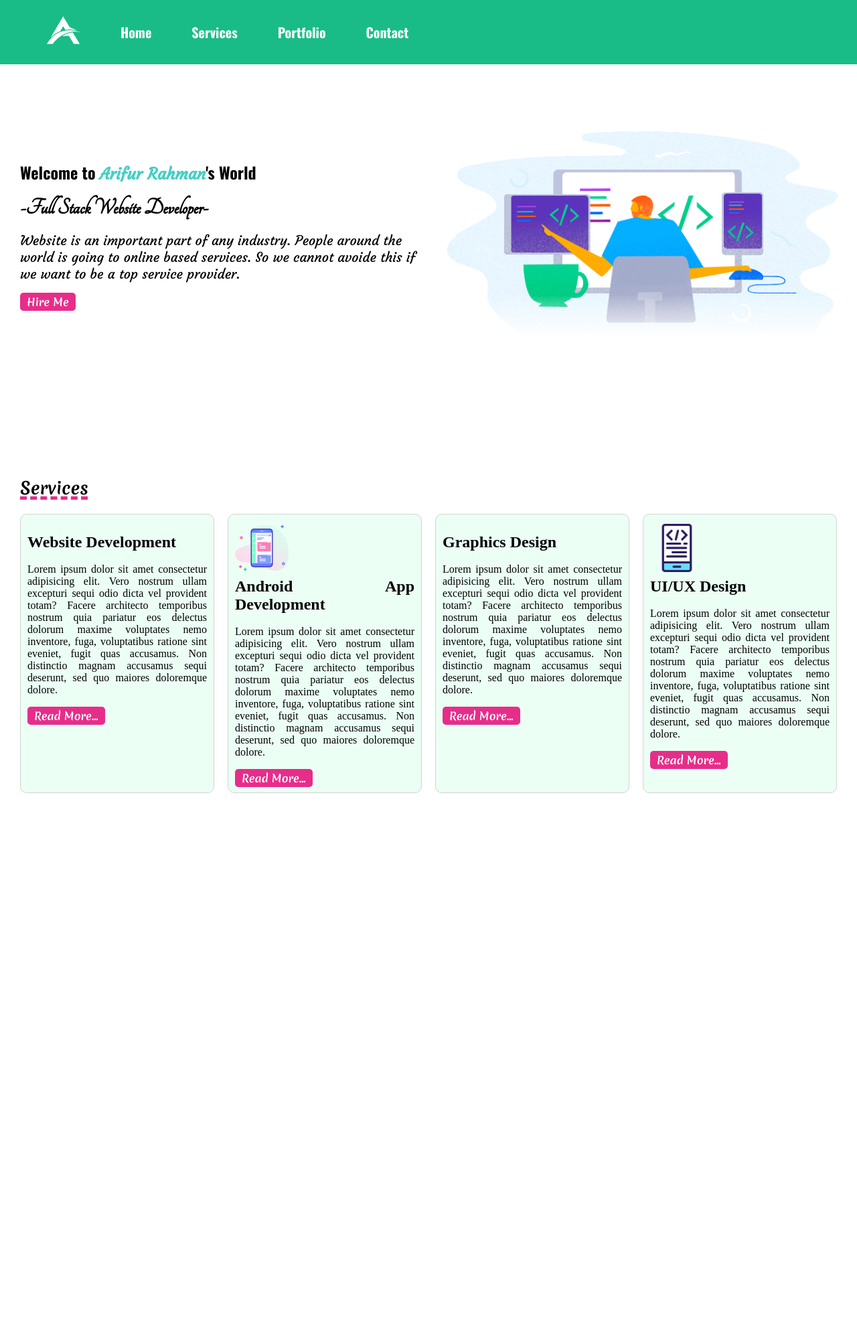
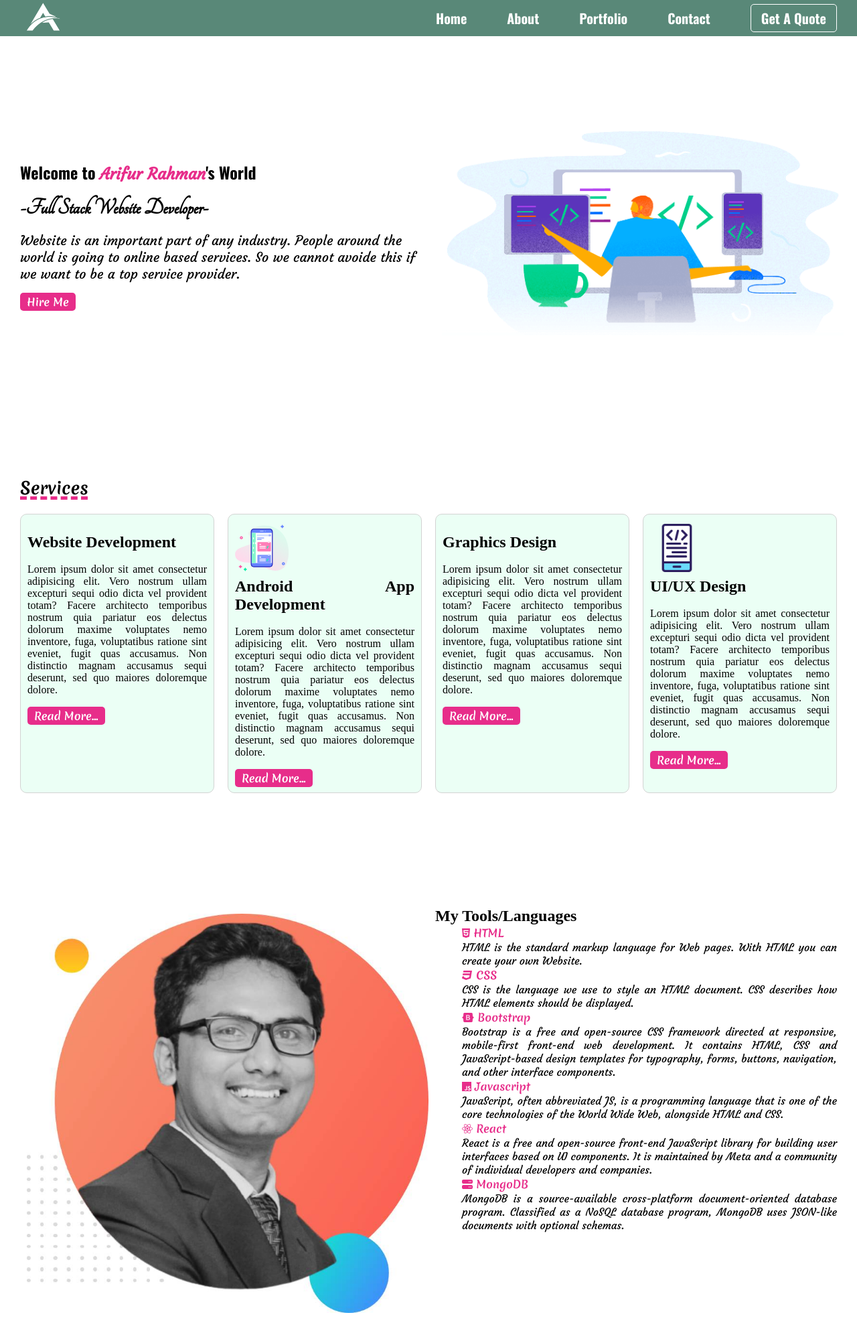
Before and after one commit to arifurrahman-io/portfolio-website, a plain HTML site: page index.html in a window 1280 px wide. Shown: the whole page at 67% size. Before the commit the page ends 1194 px from the top, so only its background shows below. Drawn offline with nearby package versions, Linux system fonts and the light colour scheme; a web font is replaced by a local one.

Commit message:
new section

```diff
--- a/css/style.css
+++ b/css/style.css
@@ -21,43 +21,63 @@ main {
 
 nav {
     position: fixed;
+    display: flex;
     width: 100%;
+    background-color: rgb(89, 136, 120);
 }
 
-nav ul {
-    display: flex;
-    background-color: rgb(25, 188, 134);
+.menu {
+    width: 90%;
+    display: inline-flex;
     align-items: center;
+    justify-content: end;
 }
 
-nav li {
+.menu li {
     list-style: none;
-    margin: 20px;
+    margin: 0px 20px;
     font-size: 20px;
     font-family: var(--font-header2);
-    padding: 0px 10px;
+    padding: 5px 10px;
 }
 
-nav li img {
+.icon li {
+    list-style: none;
+}
+
+.icon li img {
     width: 50px;
 }
 
-nav li a {
+.menu li a {
     text-decoration: none;
     color: white;
     font-size: 20px;
 }
 
 nav li a:hover {
-    color: var(--main-color);
+    color: lightgray;
+}
+
+.quote-button {
+    background-color: #9132e900;
+    padding: 5px 15px;
+    border: 1px solid white;
+    border-radius: 5px;
+}
+
+.quote-button:hover {
+    background-color: var(--main-color);
+    color: white;
+
 }
 
 .banner h1 {
-    font-family: var(--font-header2)
+    font-family: var(--font-header2);
 }
 
 span {
-    color: rgb(66, 207, 196);
+    color: var(--main-color);
     font-family: var(--font-body);
 }
 
@@ -136,3 +156,30 @@ span {
 .service-items img {
     width: 30%;
 }
+
+.tools {
+    display: flex;
+    margin-top: 150px;
+}
+
+.my-image {
+    width: 20px;
+    padding: 10px;
+}
+
+.languages {
+    list-style: none;
+    font-family: var(--font-header);
+    color: var(--main-color);
+}
+
+.languages p {
+    font-family: var(--font-body);
+    text-align: justify;
+    color: black;
+}
+
+.fa-brands,
+.fa-solid {
+    color: var(--main-color);
+}
--- a/index.html
+++ b/index.html
@@ -16,18 +16,22 @@
     <link
         href="https://fonts.googleapis.com/css2?family=Courgette&family=Merienda:wght@700&family=Oswald:wght@700&family=Tangerine&display=swap"
         rel="stylesheet">
+    <script src="https://kit.fontawesome.com/f91b28321f.js" crossorigin="anonymous"></script>
 </head>
 
 <body>
 
     <header>
         <nav>
-            <ul>
+            <ul class="icon">
                 <li> <a href="index.html"><img src="images/me_white.png" alt=""></a> </li>
+            </ul>
+            <ul class="menu">
                 <li> <a href="">Home</a> </li>
-                <li> <a href="">Services</a> </li>
+                <li> <a href="">About</a> </li>
                 <li> <a href="">Portfolio</a> </li>
                 <li> <a href="">Contact</a> </li>
+                <li><a class="quote-button" href="">Get A Quote</a></li>
             </ul>
         </nav>
 
@@ -99,6 +103,37 @@
             </div>
         </section>
 
+        <section class="tools">
+            <div class="half-width">
+                <img class="my-image" src="images/my-bg.jpg" alt="">
+            </div>
+            <div class="half-width">
+                <h2>My Tools/Languages</h2>
+                <ul class="languages">
+                    <li><i class="fa-brands fa-html5"></i></i> HTML</li>
+                    <p>HTML is the standard markup language for Web pages. With HTML you can create your own Website.
+                    </p>
+                    <li><i class="fa-brands fa-css3"></i></i> CSS</li>
+                    <p>CSS is the language we use to style an HTML document. CSS describes how HTML elements should be
+                        displayed. </p>
+                    <li><i class="fa-brands fa-bootstrap"></i> Bootstrap</li>
+                    <p>Bootstrap is a free and open-source CSS framework directed at responsive, mobile-first front-end
+                        web development. It contains HTML, CSS and JavaScript-based design templates for typography,
+                        forms, buttons, navigation, and other interface components.</p>
+                    <li><i class="fa-brands fa-js"></i></i> Javascript</li>
+                    <p>JavaScript, often abbreviated JS, is a programming language that is one of the core technologies
+                        of the World Wide Web, alongside HTML and CSS.</p>
+                    <li><i class="fa-brands fa-react"></i></i> React</li>
+                    <p>React is a free and open-source front-end JavaScript library for building user interfaces based
+                        on UI components. It is maintained by Meta and a community of individual developers and
+                        companies.</p>
+                    <li><i class="fa-solid fa-server"></i> MongoDB</li>
+                    <p>MongoDB is a source-available cross-platform document-oriented database program. Classified as a
+                        NoSQL database program, MongoDB uses JSON-like documents with optional schemas. </p>
+                </ul>
+            </div>
+        </section>
+
     </main>
 
     <footer>
```
Also changed, not shown: images/my-bg.jpg (added), images/website.png (deleted).
